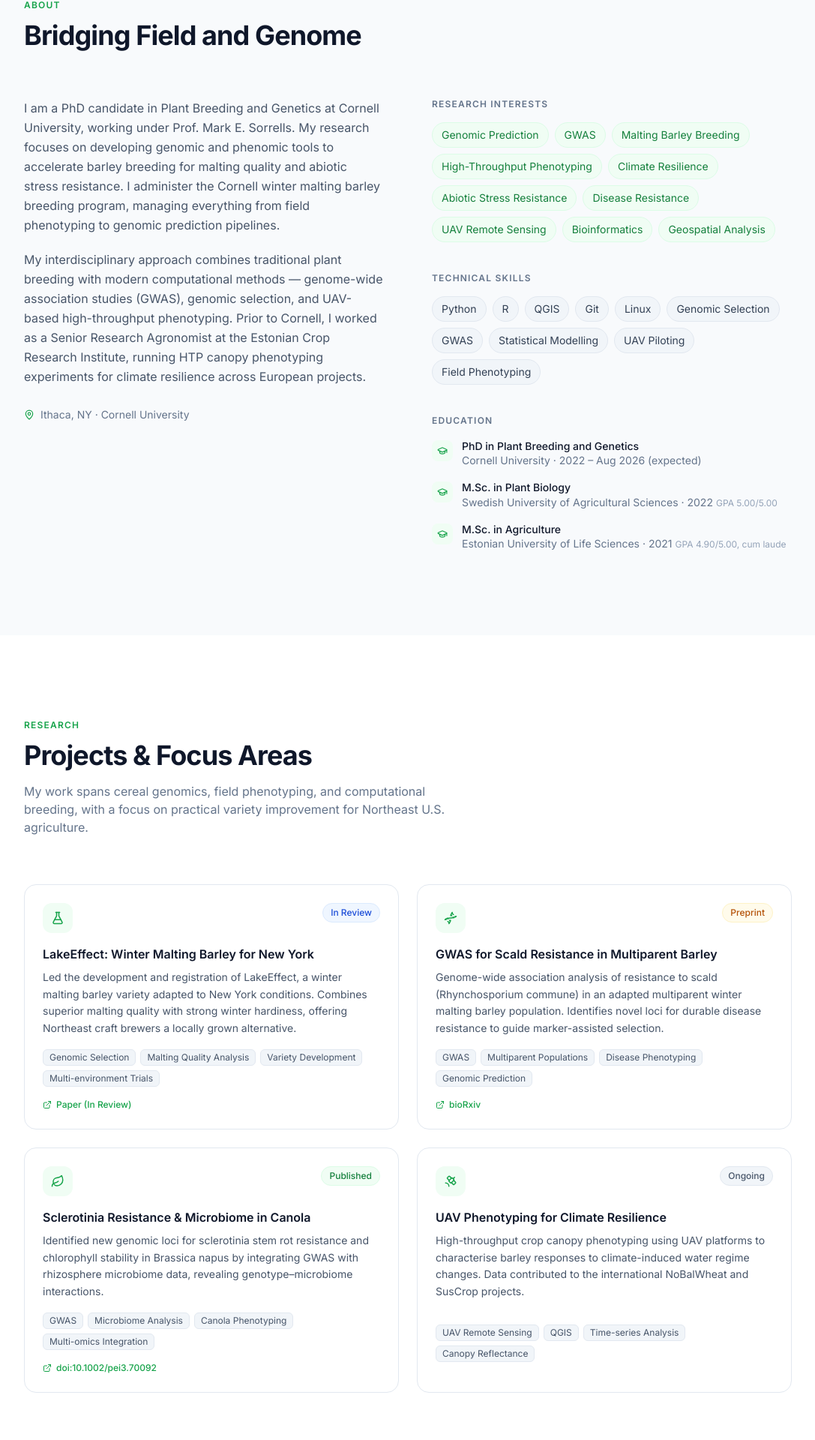
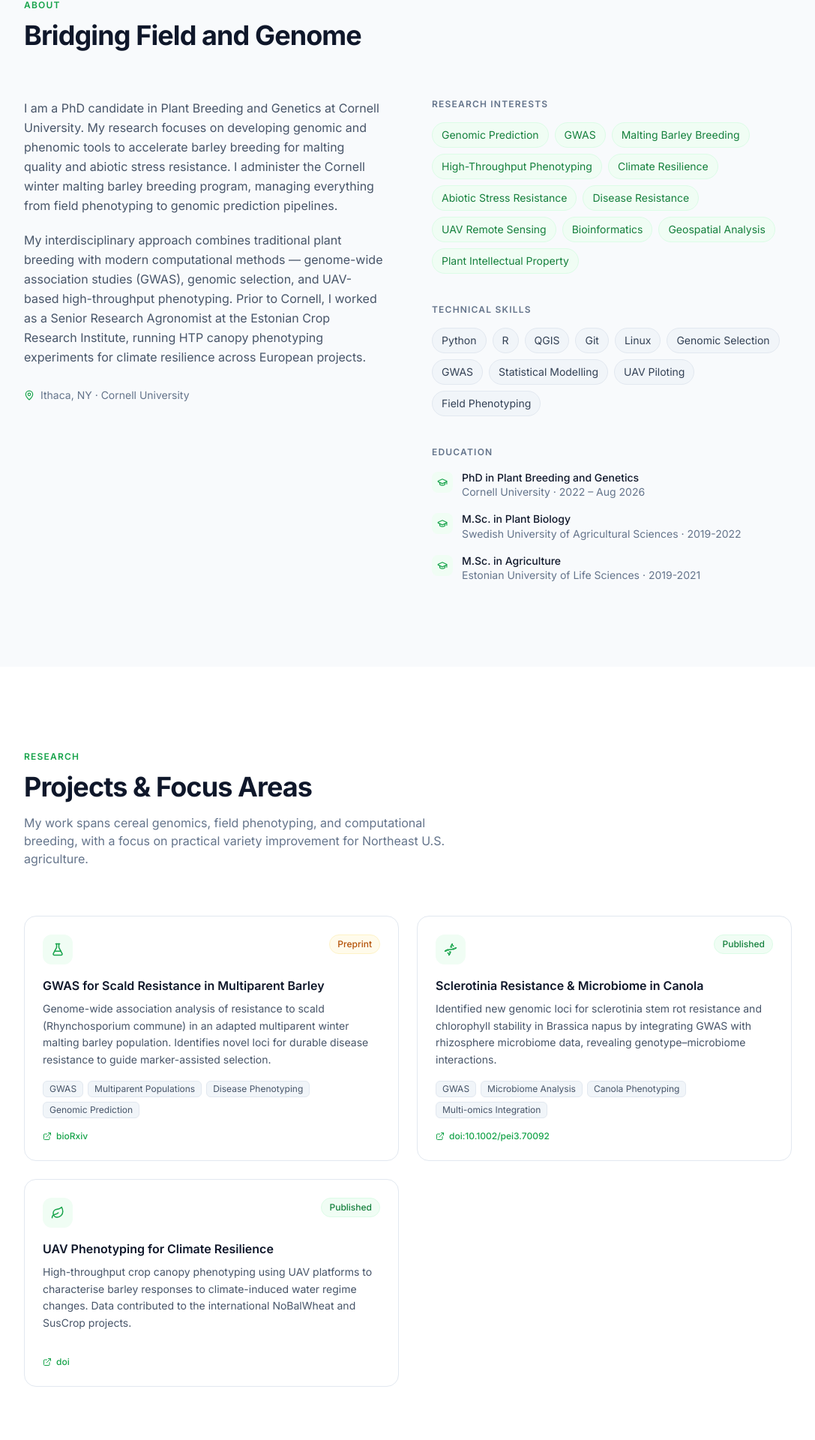
Before and after one commit to sss9010/sssepp, a Next.js app: page /sssepp/ in a window 1280 px wide. Shown: the part 913-2833 px from the top of the page at 75% size, without its empty margins (96-1183 px from the left). Built offline with nearby package versions, Linux system fonts and the light colour scheme.

Commit message:
update content: edited bio/projects, restore publications and experience exports

```diff
--- a/src/components/Research.tsx
+++ b/src/components/Research.tsx
@@ -48,7 +48,7 @@ export default function Research() {
                   </p>
 
                   <div className="flex flex-wrap gap-1.5 mb-4">
-                    {project.methods.map((m) => (
+                    {(project.methods ?? []).map((m) => (
                       <span
                         key={m}
                         className="px-2 py-0.5 rounded-md text-xs bg-slate-100 dark:bg-slate-800 text-slate-600 dark:text-slate-400 border border-slate-200 dark:border-slate-700"
--- a/src/data/content.ts
+++ b/src/data/content.ts
@@ -4,14 +4,12 @@ export const personal = {
   title: "PhD Candidate in Plant Breeding & Genetics",
   institution: "Cornell University",
   department: "School of Integrative Plant Science",
-  advisor: "Prof. Mark E. Sorrells",
   location: "Ithaca, NY",
   email: "sss322@cornell.edu",
-  phone: "+1 858 284 7564",
   tagline:
     "Bridging genomics, phenomics, and computational approaches to develop resilient cereal crops for sustainable agriculture and a changing climate.",
   bio: [
-    "I am a PhD candidate in Plant Breeding and Genetics at Cornell University, working under Prof. Mark E. Sorrells. My research focuses on developing genomic and phenomic tools to accelerate barley breeding for malting quality and abiotic stress resistance. I administer the Cornell winter malting barley breeding program, managing everything from field phenotyping to genomic prediction pipelines.",
+    "I am a PhD candidate in Plant Breeding and Genetics at Cornell University. My research focuses on developing genomic and phenomic tools to accelerate barley breeding for malting quality and abiotic stress resistance. I administer the Cornell winter malting barley breeding program, managing everything from field phenotyping to genomic prediction pipelines.",
     "My interdisciplinary approach combines traditional plant breeding with modern computational methods — genome-wide association studies (GWAS), genomic selection, and UAV-based high-throughput phenotyping. Prior to Cornell, I worked as a Senior Research Agronomist at the Estonian Crop Research Institute, running HTP canopy phenotyping experiments for climate resilience across European projects.",
   ],
   social: {
@@ -35,6 +33,7 @@ export const researchInterests = [
   "UAV Remote Sensing",
   "Bioinformatics",
   "Geospatial Analysis",
+  "Plant Intellectual Property",
 ];
 
 export const skills = [
@@ -51,14 +50,6 @@ export const skills = [
 ];
 
 export const researchProjects = [
-  {
-    title: "LakeEffect: Winter Malting Barley for New York",
-    description:
-      "Led the development and registration of LakeEffect, a winter malting barley variety adapted to New York conditions. Combines superior malting quality with strong winter hardiness, offering Northeast craft brewers a locally grown alternative.",
-    methods: ["Genomic Selection", "Malting Quality Analysis", "Variety Development", "Multi-environment Trials"],
-    links: [{ label: "Paper (In Review)", href: "#publications" }],
-    status: "submitted",
-  },
   {
     title: "GWAS for Scald Resistance in Multiparent Barley",
     description:
@@ -79,10 +70,63 @@ export const researchProjects = [
     title: "UAV Phenotyping for Climate Resilience",
     description:
       "High-throughput crop canopy phenotyping using UAV platforms to characterise barley responses to climate-induced water regime changes. Data contributed to the international NoBalWheat and SusCrop projects.",
-    methods: ["UAV Remote Sensing", "QGIS", "Time-series Analysis", "Canopy Reflectance"],
-    links: [],
-    status: "ongoing",
+    links: [{ label: "doi", href: "https://dspace.emu.ee/bitstream/10492/7044/4/2021_2_sepp.pdf" }],
+    status: "published",
   },
+];
+
+
+export const education = [
+  {
+    degree: "PhD in Plant Breeding and Genetics",
+    institution: "Cornell University",
+    location: "Ithaca, NY",
+    period: "2022 – Aug 2026",
+    concentration: "Plant Breeding and Computational Genetics; minor in Geospatial Applications",
+    thesis:
+      "Genomic and Phenomic Approaches for Barley Breeding for Malting Quality and Abiotic Stress Resistance",
+    awards: [],
+  },
+  {
+    degree: "M.Sc. in Plant Biology",
+    institution: "Swedish University of Agricultural Sciences",
+    location: "Uppsala, Sweden",
+    period: "2019-2022",
+    concentration: "",
+    thesis:
+      "Identification of New Loci and Candidate Genes for Resistance to Sclerotinia Stem Rot in B. napus with GWAS",
+    advisor: "",
+    awards: [],
+  },
+  {
+    degree: "M.Sc. in Agriculture",
+    institution: "Estonian University of Life Sciences",
+    location: "Tartu, Estonia",
+    period: "2019-2021",
+    concentration: "",
+    thesis:
+      "Adaption of Estonian Grown Barley Varieties to Climate Change Induced Water Regime Changes",
+    advisor: "",
+  },
+  {
+    degree: "B.Sc. in Agriculture",
+    institution: "Estonian University of Life Sciences",
+    location: "Tartu, Estonia",
+    period: "2016-2019",
+    concentration: "",
+    thesis:
+      "Wheat Flag Leaf Wheat in Organic and Conventional Systems and the Effect on Yield and Quality",
+    advisor: "",
+  },
+];
+
+
+export const awards = [
+  "Kristjan Jaak Scholarship for Exchange Studies",
+  "Organic Farming Research Centre Scholarship",
+  "Veski Mati Scholarship",
+  "Rotalia Foundation Scholarship",
+  "ERASMUS for Young Entrepreneurs Scholarship (Bioinnovation Hackathon)",
 ];
 
 export const publications = [
@@ -96,7 +140,6 @@ export const publications = [
     volume: "",
     doi: "10.1101/2026.03.12.711358",
     type: "preprint",
-    highlight: true,
   },
   {
     id: 3,
@@ -107,7 +150,6 @@ export const publications = [
     volume: "",
     doi: "",
     type: "in-review",
-    highlight: true,
   },
   {
     id: 2,
@@ -120,7 +162,6 @@ export const publications = [
     volume: "",
     doi: "10.1002/pei3.70092",
     type: "journal",
-    highlight: false,
   },
   {
     id: 1,
@@ -131,63 +172,6 @@ export const publications = [
     volume: "",
     doi: "10.15159/jas.21.29",
     type: "journal",
-    highlight: false,
-  },
-];
-
-export const education = [
-  {
-    degree: "PhD in Plant Breeding and Genetics",
-    institution: "Cornell University",
-    location: "Ithaca, NY",
-    period: "2022 – Aug 2026 (expected)",
-    gpa: null,
-    concentration: "Plant Breeding and Computational Genetics; minor in Geospatial Applications",
-    thesis:
-      "Genomic and Phenomic Approaches for Barley Breeding for Malting Quality and Abiotic Stress Resistance",
-    advisor: "Prof. Mark E. Sorrells",
-    awards: [],
-  },
-  {
-    degree: "M.Sc. in Plant Biology",
-    institution: "Swedish University of Agricultural Sciences",
-    location: "Uppsala, Sweden",
-    period: "2022",
-    gpa: "5.00/5.00",
-    concentration: "",
-    thesis:
-      "Identification of New Loci and Candidate Genes for Resistance to Sclerotinia Stem Rot in B. napus with GWAS",
-    advisor: "",
-    awards: [],
-  },
-  {
-    degree: "M.Sc. in Agriculture",
-    institution: "Estonian University of Life Sciences",
-    location: "Tartu, Estonia",
-    period: "2021",
-    gpa: "4.90/5.00, cum laude",
-    concentration: "",
-    thesis:
-      "Adaption of Estonian Grown Barley Varieties to Climate Change Induced Water Regime Changes",
-    advisor: "",
-    awards: ["Kristjan Jaak Scholarship for Exchange Studies"],
-  },
-  {
-    degree: "B.Sc. in Agriculture",
-    institution: "Estonian University of Life Sciences",
-    location: "Tartu, Estonia",
-    period: "2019",
-    gpa: "4.74/5.00, cum laude",
-    concentration: "",
-    thesis:
-      "Wheat Flag Leaf Wheat in Organic and Conventional Systems and the Effect on Yield and Quality",
-    advisor: "",
-    awards: [
-      "Organic Farming Research Centre Scholarship",
-      "Veski Mati Scholarship",
-      "Rotalia Foundation Scholarship",
-      "ERASMUS for Young Entrepreneurs Scholarship",
-    ],
   },
 ];
 
@@ -217,11 +201,3 @@ export const experience = [
       "Operated biogas-reactors running on silage. Ran routine chemical analysis for lab bioreactors and local biogas plants.",
   },
 ];
-
-export const awards = [
-  "Kristjan Jaak Scholarship for Exchange Studies",
-  "Organic Farming Research Centre Scholarship",
-  "Veski Mati Scholarship",
-  "Rotalia Foundation Scholarship",
-  "ERASMUS for Young Entrepreneurs Scholarship (Bioinnovation Hackathon)",
-];
```
